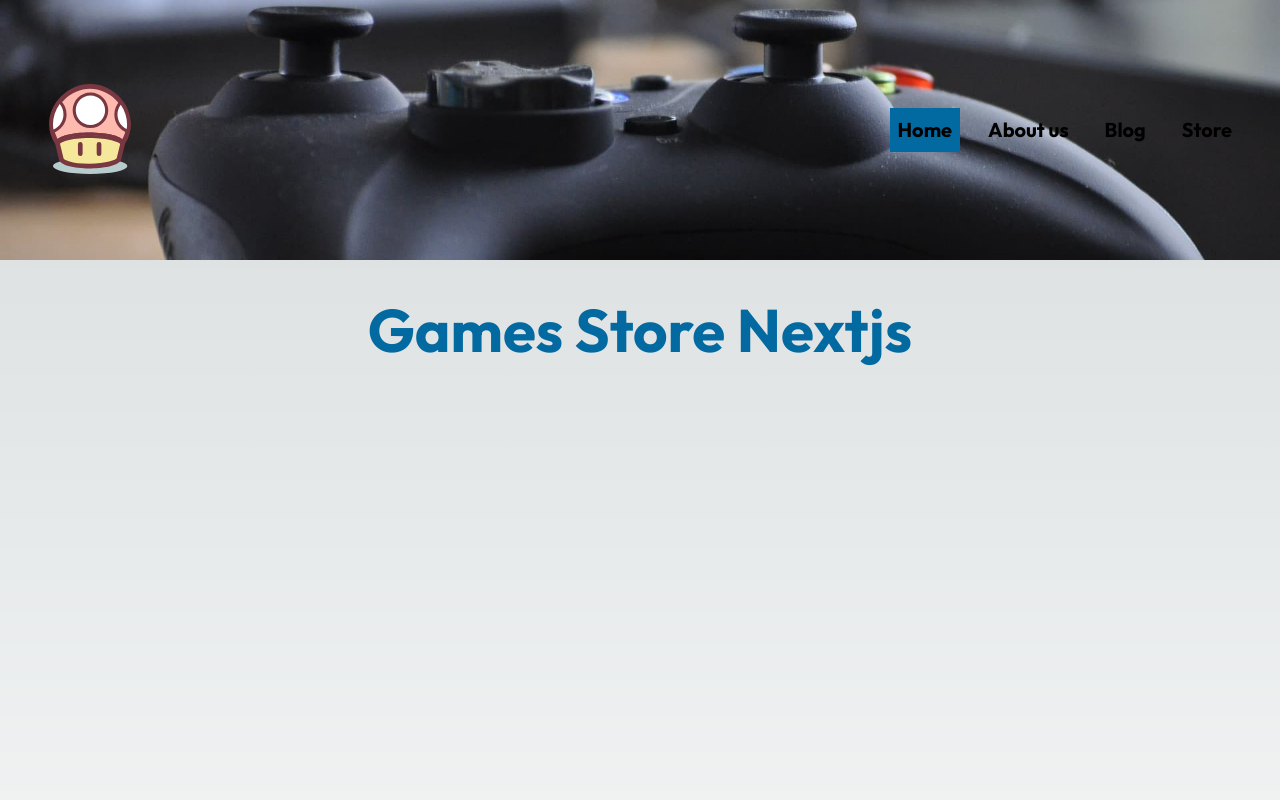
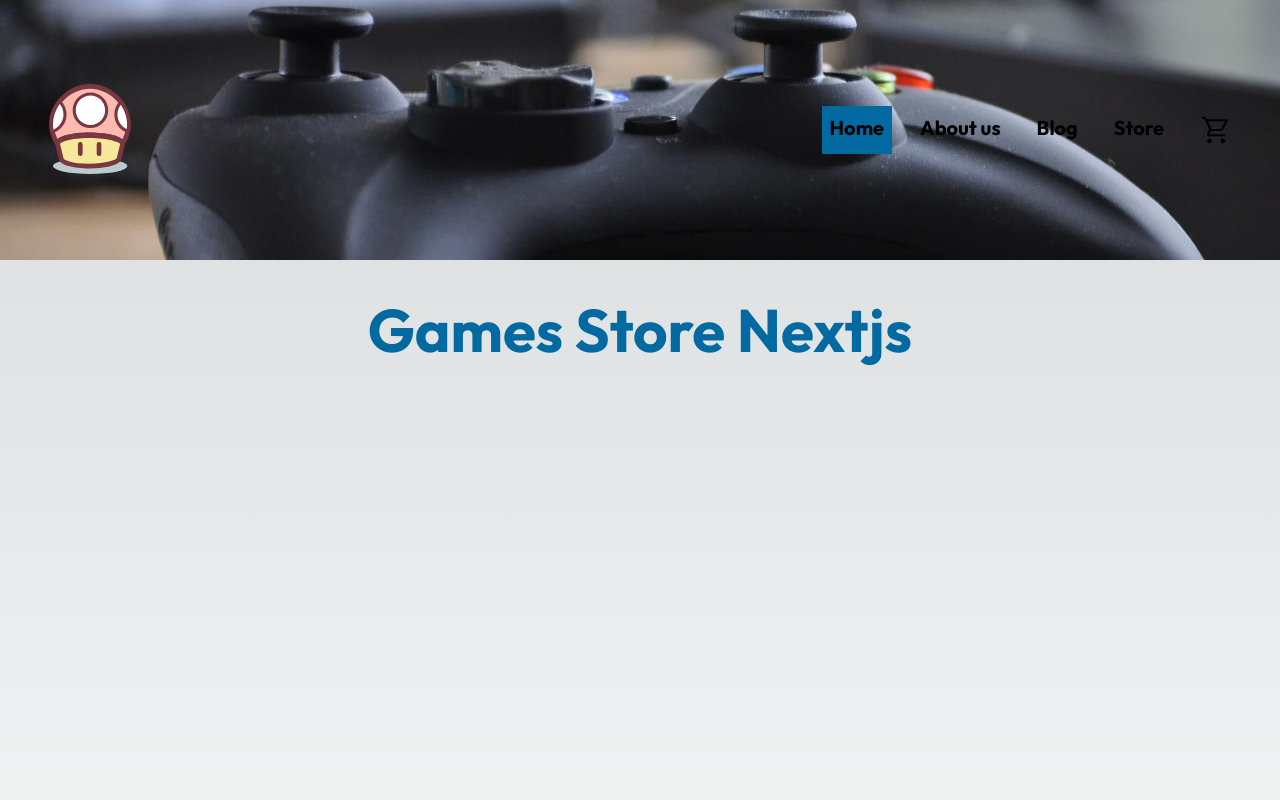
Before and after one commit to alfonsoj-entwickler/games-store-next, a Next.js app: page / in a window 1280 px wide. Shown: the top 800 px of the page. Built offline with nearby package versions, Linux system fonts and the light colour scheme.

Commit message:
[TASK] add basket in navigation

```diff
--- a/src/components/header.tsx
+++ b/src/components/header.tsx
@@ -31,6 +31,18 @@ export default function Header() {
           >
             Store
           </Link>
+          <Link
+            href="/basket"
+            className={`p-2 font-semibold transition-all hover:bg-sky-700 ${pathname === "/basket" && "bg-sky-700"}`}
+          >
+            <span className="w-[2rem] h-[2rem]">
+              <svg xmlns="http://www.w3.org/2000/svg" viewBox="0 -960 960 960" className="w-[2rem] h-[2rem]">
+                  <path
+                      d="M286.788-81Q257-81 236-102.212q-21-21.213-21-51Q215-183 236.212-204q21.213-21 51-21Q317-225 338-203.788q21 21.213 21 51Q359-123 337.788-102q-21.213 21-51 21Zm400 0Q657-81 636-102.212q-21-21.213-21-51Q615-183 636.212-204q21.213-21 51-21Q717-225 738-203.788q21 21.213 21 51Q759-123 737.788-102q-21.213 21-51 21ZM235-741l110 228h288l125-228H235Zm-30-60h589.074q22.964 0 34.945 21Q841-759 829-738L694-495q-11 19-28.559 30.5Q647.881-453 627-453H324l-56 104h491v60H277q-42 0-60.5-28t.5-63l64-118-152-322H51v-60h117l37 79Zm140 288h288-288Z" fill="currentColor" />
+              </svg>
+            </span>
+
+          </Link>
         </nav>
       </div>
     </header>
```
